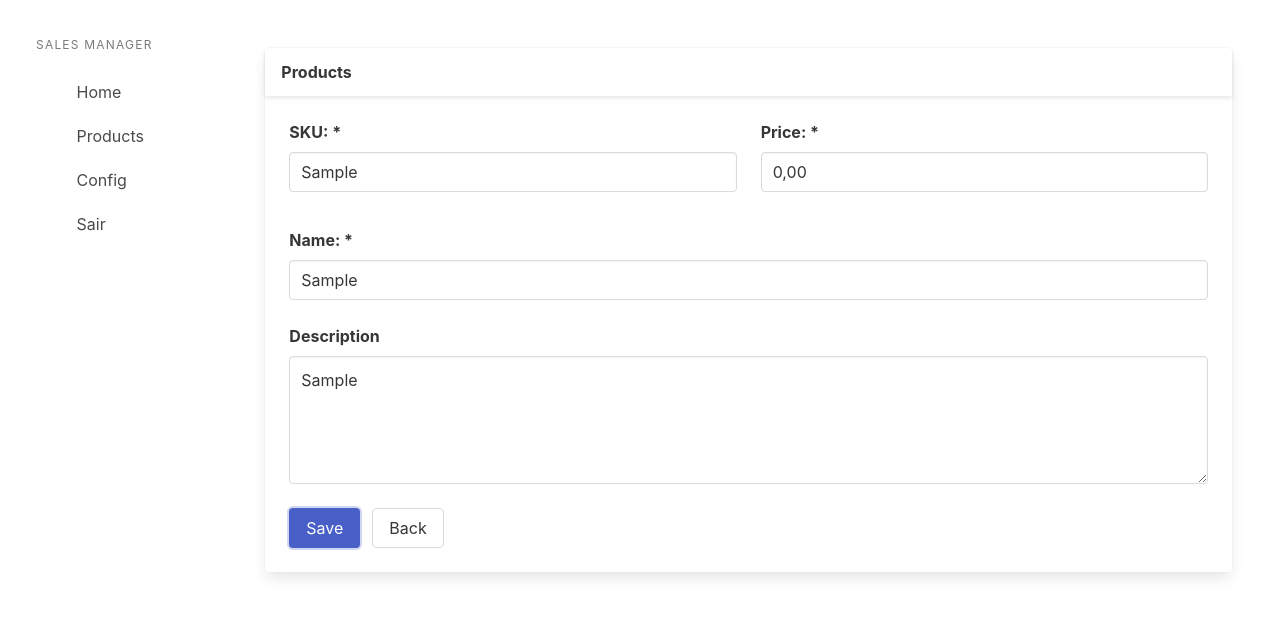
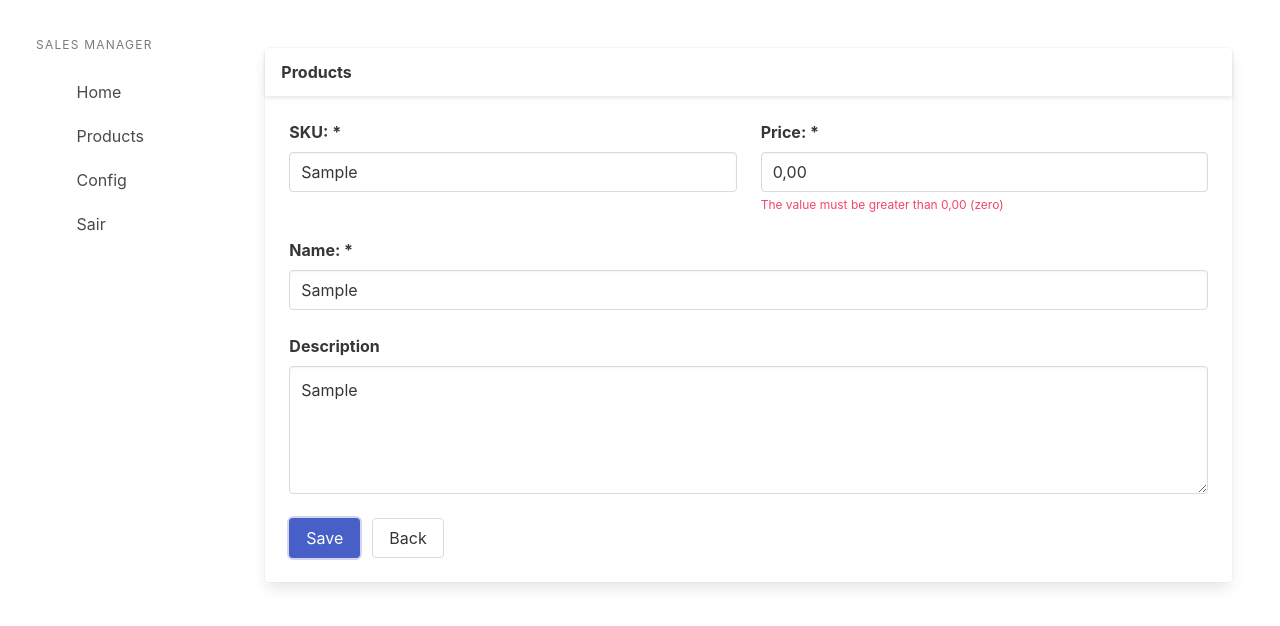
Before and after one commit to gmgessicamayara/salesmanager, a Next.js app in the folder vendas-app/: page /catalogs/products in a window 1280 px wide. Both pictures are taken after typing "Sample", "Sample", "Sample", "Sample" into the empty fields and a click on the button "Save". Shown: the top 626 px of the page. Built offline with nearby package versions, Linux system fonts and the light colour scheme; no server answers.

Commit message:
Completing product registration.

```diff
--- a/vendas-app/package.json
+++ b/vendas-app/package.json
@@ -15,7 +15,8 @@
     "postcss": "^8.4.49",
     "postcss-scss": "^4.0.9",
     "react": "^19.0.0",
-    "react-dom": "^19.0.0"
+    "react-dom": "^19.0.0",
+    "yup": "^1.6.1"
   },
   "devDependencies": {
     "@types/node": "^14.14.31",
--- a/vendas-app/src/components/common/index.ts
+++ b/vendas-app/src/components/common/index.ts
@@ -1 +1,2 @@
 export { Input } from './input';
+export { Message } from './message';
--- a/vendas-app/src/components/common/input/index.tsx
+++ b/vendas-app/src/components/common/input/index.tsx
@@ -7,6 +7,7 @@ interface InputProps extends InputHTMLAttributes<HTMLInputElement> {
   label: string;
   columnClasses?: string;
   currency?: boolean;
+  error?: string;
 }
 
 export const Input: React.FC<InputProps> = ({
@@ -15,6 +16,7 @@ export const Input: React.FC<InputProps> = ({
   onChange,
   label,
   columnClasses,
+  error,
   ...props
 }: InputProps) => {
   const onInputChange = (event) => {
@@ -35,6 +37,7 @@ export const Input: React.FC<InputProps> = ({
       </label>
       <div className='control'>
         <input className='input' id={id} {...props} onChange={onInputChange} />
+        {error && <p className='help is-danger'>{error}</p>}
       </div>
     </div>
   );
--- /dev/null
+++ b/vendas-app/src/components/common/message/index.tsx
@@ -0,0 +1,20 @@
+interface MessageProps {
+  type: string;
+  field?: string;
+  text: string;
+}
+
+export interface Alert {
+  type: string;
+  field?: string;
+  text: string;
+}
+export const Message: React.FC<MessageProps> = ({ type, field, text }) => {
+  return (
+    <article className={`message is-${type}`}>
+      <div className='message-body'>
+        {field && `${field} :`} {text}
+      </div>
+    </article>
+  );
+};
--- a/vendas-app/src/components/index.ts
+++ b/vendas-app/src/components/index.ts
@@ -1,3 +1,3 @@
 export { Layout } from './layout';
 export { CadastroProdutos } from './products';
-export { Input } from './common';
+export { Input, Message } from './common';
--- a/vendas-app/src/components/layout/index.tsx
+++ b/vendas-app/src/components/layout/index.tsx
@@ -1,34 +1,36 @@
-import { ReactNode } from 'react'
-import { Menu } from './menu'
+import { ReactNode } from 'react';
+import { Menu } from './menu';
+import { Alert, Message } from 'components/common/message';
 
 interface LayoutProps {
   titulo?: string;
   children?: ReactNode;
+  messages?: Array<Alert>;
 }
 
 export const Layout: React.FC<LayoutProps> = (props: LayoutProps) => {
   return (
-        <div className="app">
-            <section className="main-content columns is-fullheight">
+    <div className='app'>
+      <section className='main-content columns is-fullheight'>
         <Menu />
 
-                <div className="container column is-10">
-                    <div className="section">
-                        <div className="card">
-                            <div className="card-header">
-                                <p className="card-header-title">
-                                    {props.titulo}
-                                </p>
+        <div className='container column is-10'>
+          <div className='section'>
+            <div className='card'>
+              <div className='card-header'>
+                <p className='card-header-title'>{props.titulo}</p>
               </div>
-                            <div className="card-content">
-                                <div className="content">
-                                    {props.children}
-                                </div>
+              <div className='card-content'>
+                {props.messages &&
+                  props.messages.map((msg) => (
+                    <Message key={msg.text} {...msg} />
+                  ))}
+                <div className='content'>{props.children}</div>
               </div>
             </div>
           </div>
         </div>
       </section>
     </div>
-    )
-}
+  );
+};
--- a/vendas-app/src/components/products/cadastro/index.tsx
+++ b/vendas-app/src/components/products/cadastro/index.tsx
@@ -1,9 +1,28 @@
 import { useState } from 'react';
-import { Layout, Input } from 'components';
+import { Layout, Input, Message } from 'components';
 import { useProductService } from 'app/services';
 import { Product } from 'app/models/products';
 import { convertToBigDecimal } from 'app/util/currency';
+import { Alert } from 'components/common/message';
+import * as yup from 'yup';
 
+const msgRequiredField = 'Required field';
+const validations = yup.object().shape({
+  sku: yup.string().trim().required(msgRequiredField),
+  name: yup.string().trim().required(msgRequiredField),
+  description: yup.string().trim().required(msgRequiredField),
+  price: yup
+    .number()
+    .required(msgRequiredField)
+    .moreThan(0, 'The value must be greater than 0,00 (zero)'),
+});
+
+interface FormErrors {
+  sku?: string;
+  name?: string;
+  description?: string;
+  price?: string;
+}
 export const CadastroProdutos: React.FC = () => {
   const service = useProductService();
   const [sku, setSku] = useState<string>('');
@@ -12,6 +31,8 @@ export const CadastroProdutos: React.FC = () => {
   const [description, setDescription] = useState<string>('');
   const [id, setId] = useState<string>('');
   const [registrationDate, setRegistrationDate] = useState<string>('');
+  const [messages, setMessages] = useState<Array<Alert>>([]);
+  const [errors, setErrors] = useState<FormErrors>({});
 
   const submit = () => {
     const product: Product = {
@@ -22,20 +43,44 @@ export const CadastroProdutos: React.FC = () => {
       description,
     };
 
+    validations
+      .validate(product)
+      .then((productValidated) => {
+        setErrors({});
         if (id) {
-      service
-        .update(product)
-        .then((productResponse) => console.log('atualizado.'));
+          service.update(product).then((productResponse) => {
+            setMessages([
+              {
+                type: 'success',
+                text: 'Product updated successfully.',
+              },
+            ]);
+          });
         } else {
           service.save(product).then((productResponse: Product) => {
             setId(productResponse.id ?? '');
             setRegistrationDate(productResponse.registrationDate ?? '');
+            setMessages([
+              {
+                type: 'success',
+                text: 'Product registered successfully.',
+              },
+            ]);
           });
         }
+      })
+      .catch((error) => {
+        const field = error.path;
+        const message = error.message;
+
+        setErrors({
+          [field]: message,
+        });
+      });
   };
 
   return (
-    <Layout titulo='Products'>
+    <Layout titulo='Products' messages={messages}>
       {id && (
         <div className='columns'>
           <Input
@@ -64,6 +109,7 @@ export const CadastroProdutos: React.FC = () => {
           id='inputSku'
           value={sku}
           placeholder='Enter the product SKU'
+          error={errors.sku}
         />
 
         <Input
@@ -75,6 +121,7 @@ export const CadastroProdutos: React.FC = () => {
           maxLength={16}
           currency
           placeholder='Enter the product price'
+          error={errors.price}
         />
       </div>
 
@@ -86,6 +133,7 @@ export const CadastroProdutos: React.FC = () => {
           id='inputName'
           value={name}
           placeholder='Enter the product name'
+          error={errors.name}
         />
       </div>
 
@@ -102,6 +150,9 @@ export const CadastroProdutos: React.FC = () => {
               onChange={(event) => setDescription(event.target.value)}
               placeholder='Enter the detailed product description'
             />
+            {errors.description && (
+              <p className='help is-danger'>{errors.description}</p>
+            )}
           </div>
         </div>
       </div>
```
Also changed, not shown: 1 other file (tests, documents, lock files or other folders). Lines whose indentation alone changed are shown as unchanged.
